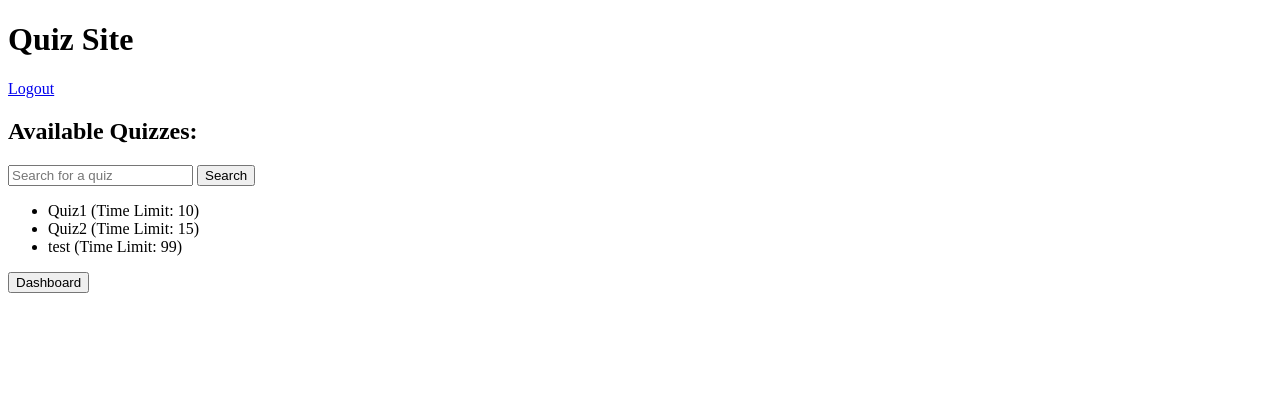
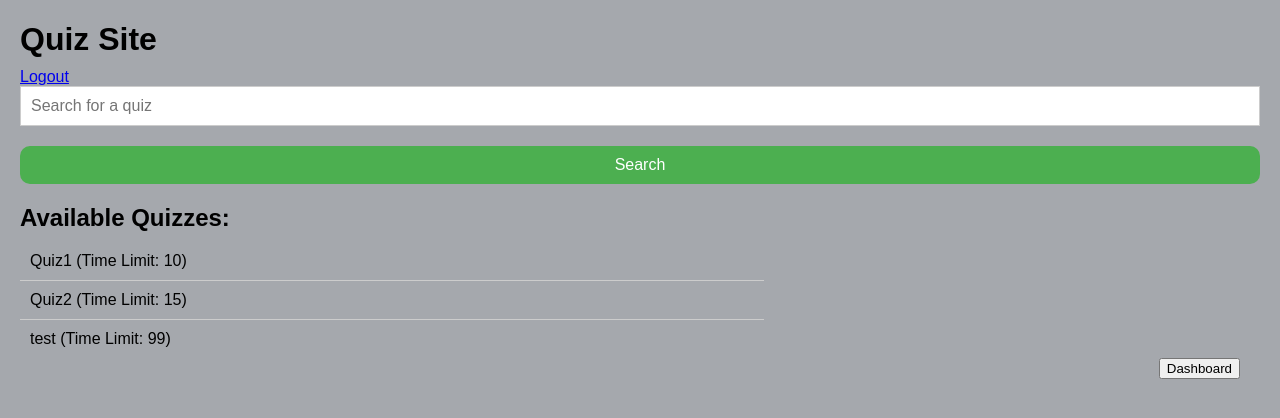
Before and after one commit to RAPTERCAR/CS-396-2, a Flask app: template templates/home.html in a window 1280 px wide. Shown: the top 418 px of the page. Run offline with Flask 3, Linux system fonts and the light colour scheme; the template is opened without the code that fills it, so the values that code supplies are empty; data comes from the database, SQL or seed files in the repository; both versions use the stored data as it was after the commit.

Commit message:
Added extra comments and added CSS for home and quiz pages

```diff
--- a/static/js/quizpage.js
+++ b/static/js/quizpage.js
@@ -30,6 +30,8 @@ export function loadQuiz(quizId) {
           window.location.href = 'home';
         }
       }, 1000);
+
+      //  Display the questions and answers
 
       data.questions.forEach((question, questionIndex) => {
         const questionHTML = `
@@ -66,6 +68,7 @@ function formatTime(seconds) {
 function submitQuiz() {
   const answers = {};
   const questions = document.querySelectorAll('.answers');
+  //check all inputed answers
   questions.forEach((question, questionIndex) => {
     const selectedAnswer = question.querySelector('input[type="radio"]:checked');
     if (selectedAnswer) {
--- a/static/js/userpage.js
+++ b/static/js/userpage.js
@@ -22,6 +22,7 @@ window.onload = function() {
 
   searchButton.addEventListener('click', () => {
     const searchTerm = searchInput.value.trim();
+    // Make request that checks if the inserted name is an existing quiz
     if (searchTerm) {
       fetch('/search', {
         method: 'POST',
@@ -33,6 +34,7 @@ window.onload = function() {
       .then(response => response.json())
       .then(data => {
         if (data.success) {
+          // Relocate the user to desired quiz
           const quizId = data.quizzes[0].id;
           window.location.href = `quiz?quiz_id=${quizId}`;
         } else {
--- /dev/null
+++ b/static/userp.css
@@ -0,0 +1,81 @@
+body{
+    background-color: rgb(165, 168, 173);
+  }
+
+  body {
+    font-family: Arial, sans-serif;
+    margin: 20px;
+  }
+
+  h1, h2 {
+    margin-bottom: 10px;
+  }
+
+  #quizzes {
+    list-style: none;
+    padding: 0;
+    margin: 0;
+    width: 60%;
+  }
+
+  #quizzes li {
+    padding: 10px;
+    border-bottom: 1px solid #ccc;
+  }
+
+  #quizzes li:last-child {
+    border-bottom: none;
+  }
+
+  #dash-button {
+    float: right;
+    margin-right: 20px;
+  }
+
+  #score-menu {
+    float: right;
+    width: 30%; /* adjust the width to your liking */
+    margin-right: 20px;
+    padding: 20px;
+    border: 1px solid #ccc;
+    border-radius: 10px;
+    background-color: #f9f9f9;
+    display: none; /* hide it by default */
+  }
+
+  #score-menu h2 {
+    margin-top: 0;
+  }
+
+  #search-input {
+    padding: 10px;
+    font-size: 16px;
+    border: 1px solid #ccc;
+  }
+
+  #search-button {
+    padding: 10px 20px;
+    font-size: 16px;
+    border: none;
+    border-radius: 10px;
+    background-color: #4CAF50;
+    color: #fff;
+    cursor: pointer;
+  }
+
+  #search-button:hover {
+    background-color: #3e8e41;
+  }
+
+  .search-bar {
+    display: flex;
+    flex-direction: column;
+  }
+
+  #search-input, #search-button {
+    margin-bottom: 20px;
+  }
+
+  .quiz-head {
+    margin-top: 0;
+  }
--- a/templates/home.html
+++ b/templates/home.html
@@ -3,13 +3,17 @@
 <head>
   <title>Quiz Site</title>
   <script type="module" src="{{url_for('static',filename='js/userpage.js')}}"></script>
+  <link rel="stylesheet" href="{{url_for('static', filename='userp.css')}}">
 </head>
 <body>
   <h1>Quiz Site</h1><a href="/logout">Logout</a>
 
-  <h2>Available Quizzes:</h2>
-  <input id="search-input" type="text" placeholder="Search for a quiz">
-  <button id="search-button">Search</button>
+
+  <div class="search-bar"> <!-- holds the search bar and button -->
+    <input id="search-input" type="text" placeholder="Search for a quiz">
+    <button id="search-button">Search</button>
+  </div>
+  <h2 class="quiz-head" id="quizzes-header">Available Quizzes:</h2>
 
   <ul id="quizzes">
     <!-- quizzes will be displayed here -->
--- a/templates/quiz.html
+++ b/templates/quiz.html
@@ -3,7 +3,7 @@
 <head>
   <title>Quiz</title>
   <script type="module" src="{{url_for('static',filename='js/quizpage.js')}}"></script>
-
+  <link rel="stylesheet" href="{{url_for('static', filename='userp.css')}}">
 </head>
 <body>
   <h1>Quiz</h1>
```
Also changed, not shown: app.py (+6 -3 lines), dbManip.py (+9 -0 lines), quiz.db.
